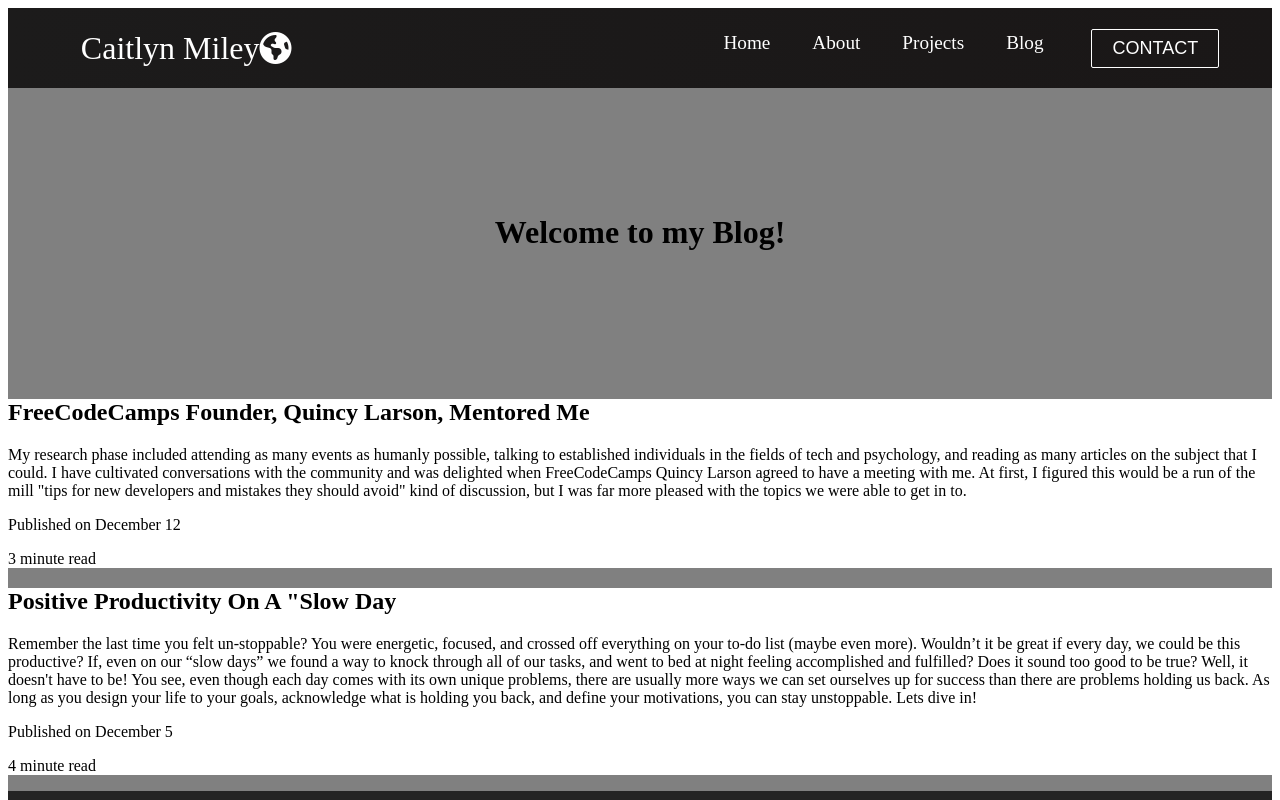
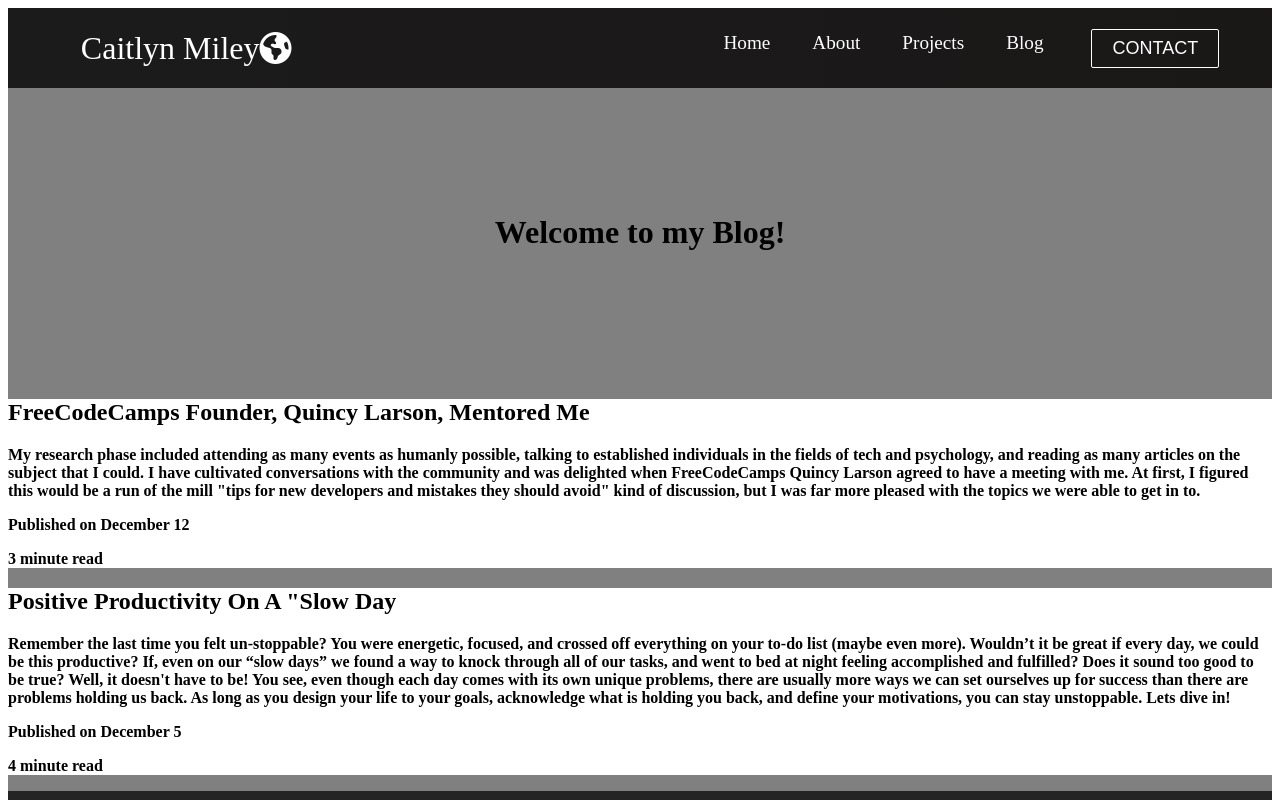
Before and after one commit to smilleeymilleey/website, a React (Create React App) app in the folder website-1/: page /blog in a window 1280 px wide. Shown: the top 800 px of the page. Built offline with nearby package versions, Linux system fonts and the light colour scheme.

Commit message:
added animation to blog

```diff
--- a/website-1/src/components/BlogPage.css
+++ b/website-1/src/components/BlogPage.css
@@ -29,6 +29,8 @@
   padding-right: 10%;
 }
 
+
+
 .footer {
   margin-left: 0%;
   margin-right: 0%;
@@ -50,8 +52,31 @@ background-color: white;
 text-align: left;
 }
 
+.Quincy{
+  font-weight: bold;
+
+   transition: all 500ms;
+}
+
+.Quincy:hover {
+  font-size: 20px;
+  font-size-adjust: 30px;
+}
+
+
 .Productivity {
   background-color: white;
   object-fit: cover;
   text-align: left;
 }
+
+.Productivity {
+  font-weight: bold;
+
+   transition: all 500ms;
+}
+
+.Productivity:hover {
+  font-size: 20px;
+  font-size-adjust: 30px;
+}
```
